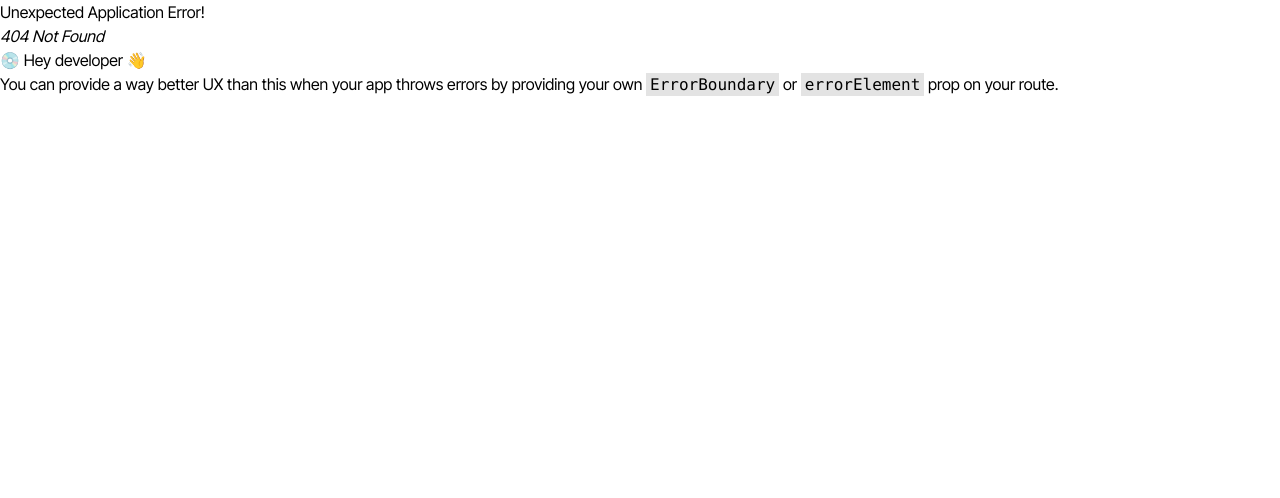
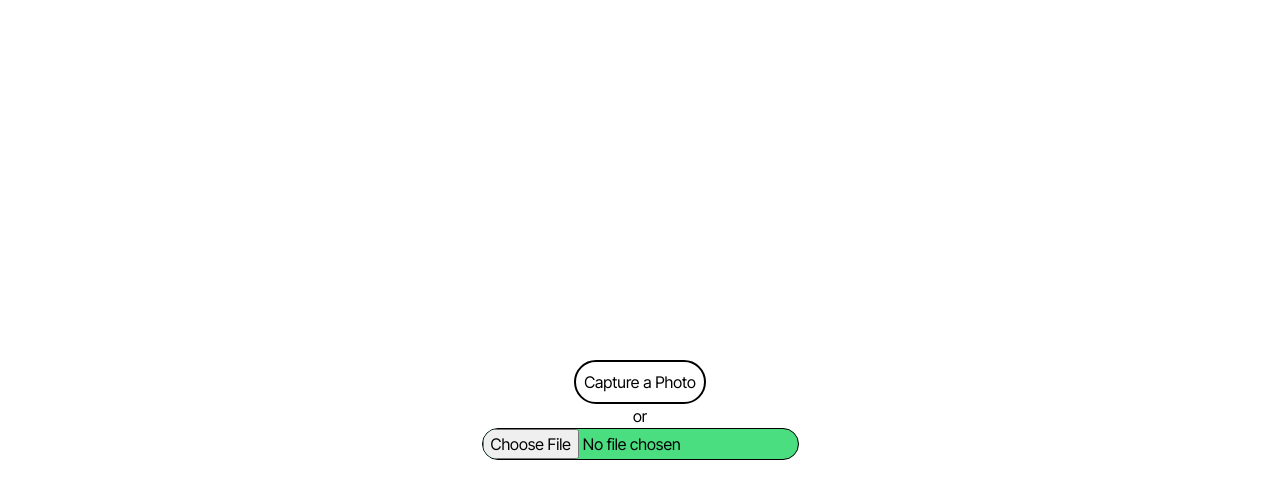
Before and after one commit to arthurmatthew/hackpnw2023, a React (Vite) app: page /upload in a window 1280 px wide. Before the commit this address had no page. Shown: the top 498 px of the page. Built offline with nearby package versions, Linux system fonts and the light colour scheme; no server answers.

Commit message:
val better

```diff
--- a/src/main.tsx
+++ b/src/main.tsx
@@ -1,7 +1,7 @@
 import React from "react";
 import ReactDOM from "react-dom/client";
 import "./main.css";
-
+import Upload from "./routes/upload"
 import { createBrowserRouter, RouterProvider } from "react-router-dom";
 import Index from "./routes";
 
@@ -10,6 +10,10 @@ const router = createBrowserRouter([
     path: "/",
     element: <Index />,
   },
+  {
+    path: "/upload",
+    element: <Upload/>
+  }
 ]);
 
 ReactDOM.createRoot(document.getElementById("root") as HTMLElement).render(
--- a/src/routes/index.tsx
+++ b/src/routes/index.tsx
@@ -1,4 +1,8 @@
 const Index = () => {
+  function moveer(){
+    console.log("i")
+    window.location.href = window.location.href+"upload";
+  }
   return (
     <div className="flex h-screen w-screen flex-col items-center justify-center gap-10 px-40">
       <h1 className="text-center text-7xl font-black">
@@ -9,7 +13,7 @@ const Index = () => {
         with a scan.
       </h1>
       <div className="flex flex-col gap-2 text-white">
-        <button className="h-12 w-96 rounded-lg bg-black shadow-sm">
+        <button onClick={moveer} className="h-12 w-96 rounded-lg bg-black shadow-sm">
           Get a picture
         </button>
         <div className="flex h-12 w-96 items-center">
@@ -18,11 +22,13 @@ const Index = () => {
             type="text"
             placeholder="Or use text"
           />
-          <button className="flex h-12 w-12 items-center justify-center rounded-r-lg bg-black">
+          <button  className="flex h-12 w-12 items-center justify-center rounded-r-lg bg-black">
             <i className="bi-search text-lg text-white" />
           </button>
         </div>
       </div>
+
+
     </div>
   );
 };
--- /dev/null
+++ b/src/routes/upload.tsx
@@ -0,0 +1,50 @@
+import React, { useCallback, useRef, useState } from "react";
+import Webcam from "react-webcam";
+
+function Upload() {
+    const webcamRef = useRef(null);
+    const [imgSrc, setImgSrc] = useState(null);
+    const [imagecaptured, setImageCap] = useState(false)
+
+    // create a capture function
+    const capture = useCallback(() => {
+        if(webcamRef.current != null){
+            const imageSrc = webcamRef.current.getScreenshot();
+            setImgSrc(imageSrc);
+            setImageCap(!imagecaptured)
+            console.log(imagecaptured)
+        }
+    }, [webcamRef]);
+    if(!imagecaptured){
+    return(
+        <>
+            <Webcam className=" mx-auto my-5 rounded-2xl h-[20rem] " ref={webcamRef}/>
+            <button className="flex flex-col items-center border-2 rounded-full p-2 border-black mx-auto" onClick={capture}>Capture a Photo</button>
+            <h1 className="text-center">or</h1>
+            <div className=" flex justify-center">
+                <input type="file" className=" border-[1.5px] rounded-full border-black bg-green-400 fill-green-400 text-center mx-auto" placeholder="Enter your text"/>
+            </div>
+        </>
+    );
+    }
+    else if(imgSrc != null){
+        function recapture(){
+            setImageCap(false)
+        }
+        return(
+        <div className="center">
+            <img className=" mx-auto my-5 rounded-2xl h-[20rem]"  src={imgSrc}/>
+            <button className="flex flex-col items-center border-2 rounded-full p-2 border-black mx-auto" onClick={recapture}>
+                Recapture Photo
+            </button>
+            <h1 className="text-center">or</h1>
+            <div className=" flex justify-center">
+                <input type="file" className="border-[1.5px] rounded-full border-black bg-blue-500 text-white text-center mx-auto" placeholder="Enter your text"/>
+            </div>
+
+        </div>
+        );
+    }
+  };
+
+  export default Upload;
--- a/tailwind.config.js
+++ b/tailwind.config.js
@@ -2,7 +2,15 @@
 export default {
   content: ["./index.html", "./src/**/*.{js,ts,jsx,tsx}"],
   theme: {
-    extend: {},
+    extend: {
+      boxShadow: {
+        '3xl': ' 10px 10px 0px rgba(0, 0, 0)',
+        '4xl': '0px 5px 30px rgb(50,50,50)',
+      },
+      colors:{
+          thatgreen: 'rgba(119,230,160,0.2)',
+      }
+    },
   },
   plugins: [],
 };
```
